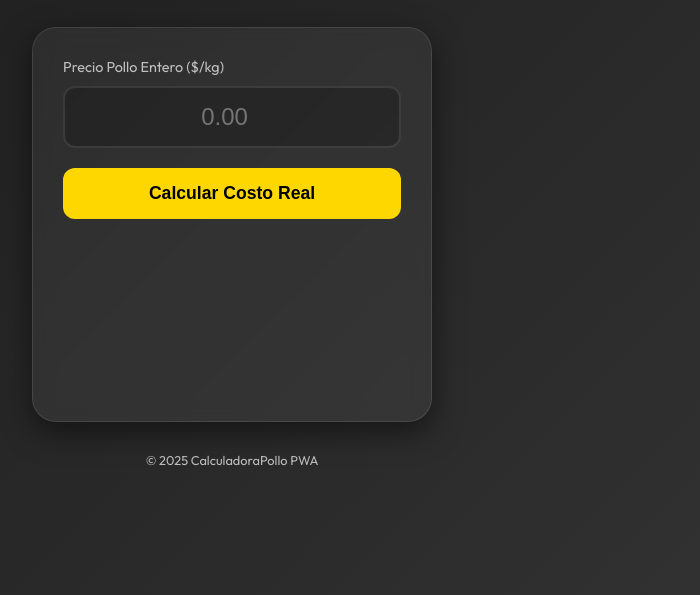
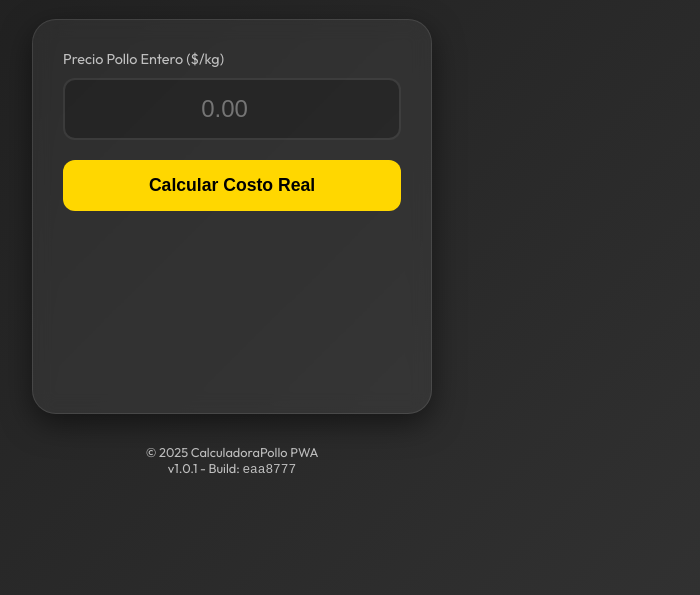
Before and after one commit to myIaApps/chickenCalculator, a plain HTML site: page index.html in a window 1280 px wide. Shown: the part 205-800 px from the top of the page, without its empty margins (408-1108 px from the left). Drawn offline with Linux system fonts and the light colour scheme.

Commit message:
Add version and commit hash to footer

```diff
--- a/index.html
+++ b/index.html
@@ -1,5 +1,6 @@
 <!DOCTYPE html>
 <html lang="es">
+
 <head>
     <meta charset="UTF-8">
     <meta name="viewport" content="width=device-width, initial-scale=1.0, maximum-scale=1.0, user-scalable=no">
@@ -12,6 +13,7 @@
     <link rel="preconnect" href="https://fonts.gstatic.com" crossorigin>
     <link href="https://fonts.googleapis.com/css2?family=Outfit:wght@300;400;700&display=swap" rel="stylesheet">
 </head>
+
 <body>
     <div class="container">
         <header>
@@ -36,8 +38,10 @@
 
         <footer>
             <p>&copy; 2025 CalculadoraPollo PWA</p>
+            <p class="version">v1.0.1 - Build: <code>eaa8777</code></p>
         </footer>
     </div>
     <script src="script.js"></script>
 </body>
+
 </html>
```
